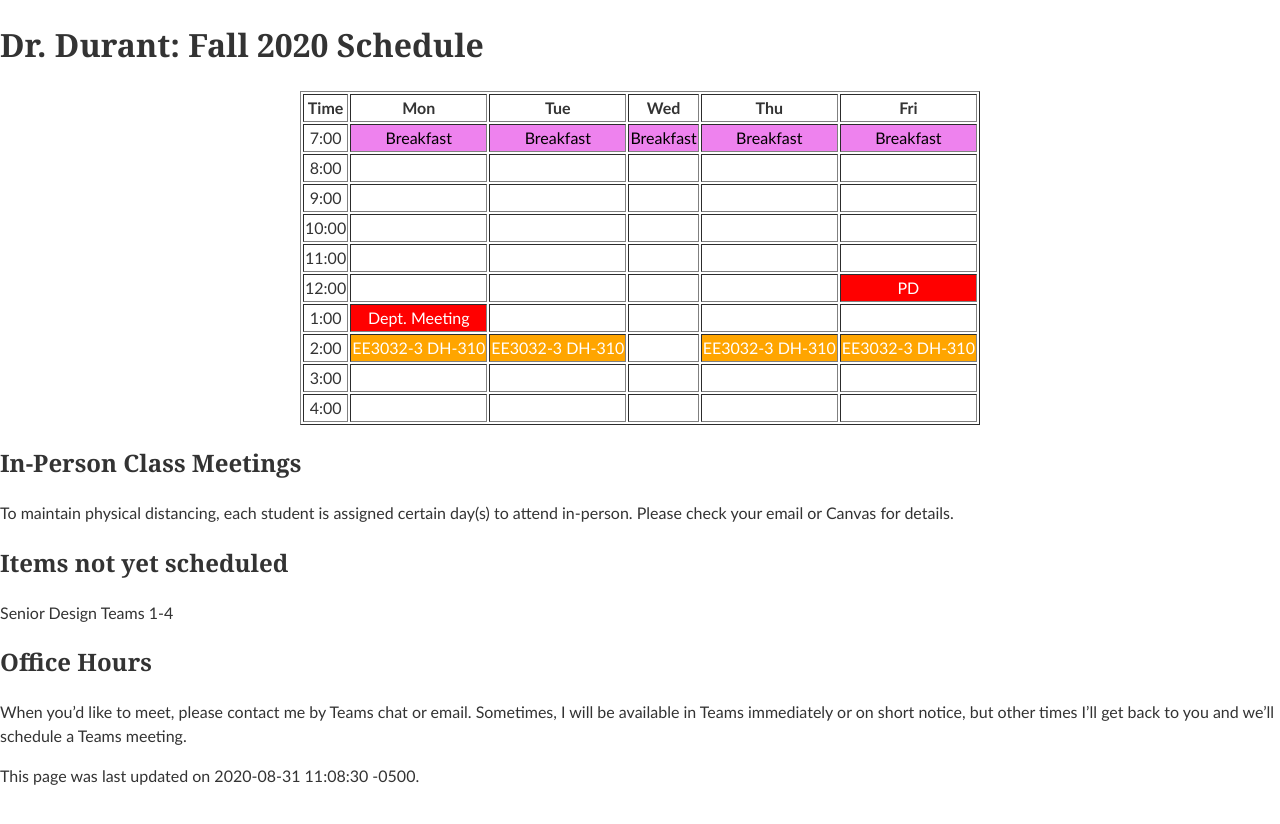
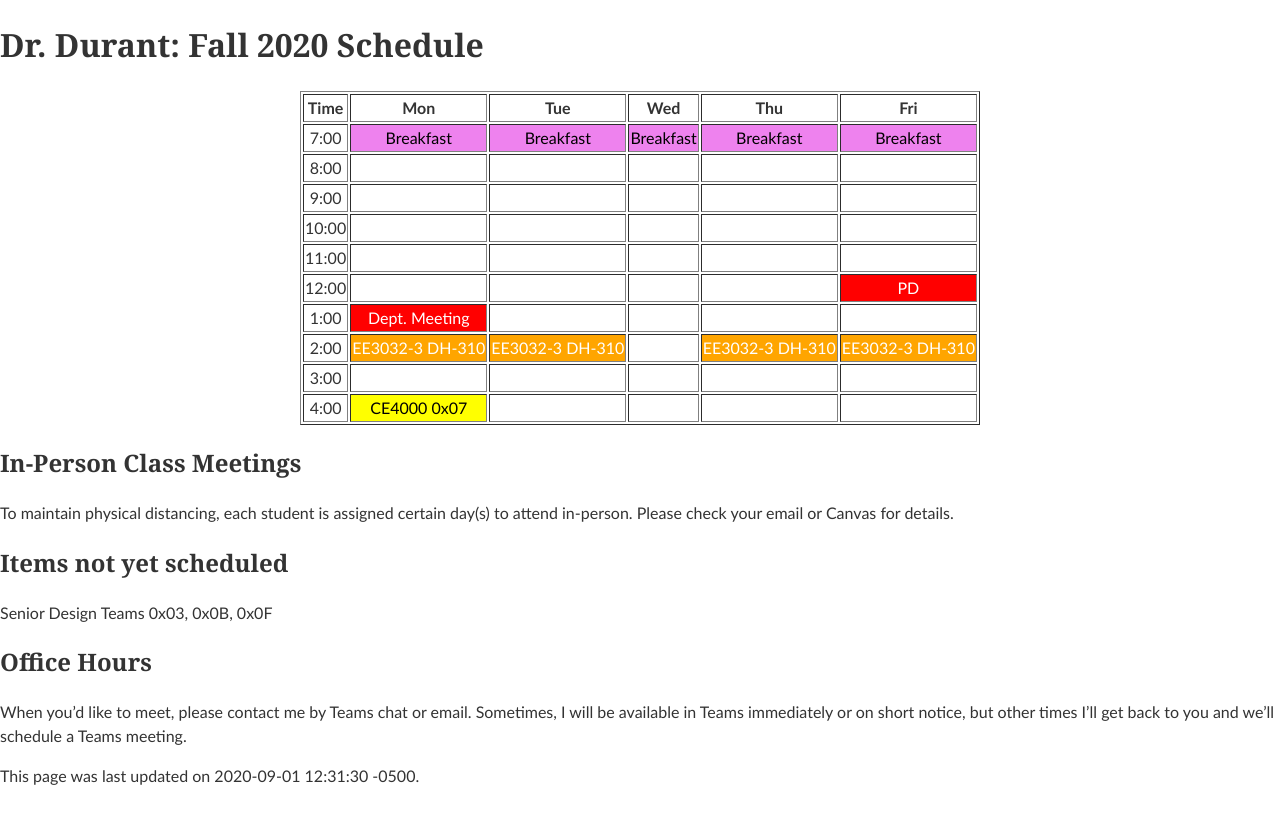
Before and after one commit to edurant/edurant.github.io, a Jekyll site: the page built from sched/f20.md, in a window 1280 px wide. Shown: the top 824 px of the page. Built offline with Jekyll 4.4.1, drawn with Linux system fonts in a browser that asks for light colours.

Commit message:
sch 1 senior design team

```diff
--- a/sched/f20.md
+++ b/sched/f20.md
@@ -1,6 +1,6 @@
 ---
 title: "Dr. Durant: Fall 2020 Schedule"
-date: 2020-08-31 11:08:30 -0500
+date: 2020-09-01 12:31:30 -0500
 ---
 
 <style type="text/css">
@@ -24,7 +24,7 @@
 <tr><td>1:00</td>       <td class="am">Dept. Meeting</td>               <td>&nbsp;</td>                                 <td>&nbsp;</td>                         <td>&nbsp;</td>                                 <td>&nbsp;</td>                                 </tr>
 <tr><td>2:00</td>       <td class="ee3032">EE3032-3&nbsp;DH-310</td>    <td class="ee3032">EE3032-3&nbsp;DH-310</td>    <td>&nbsp;</td>                         <td class="ee3032">EE3032-3&nbsp;DH-310</td>    <td class="ee3032">EE3032-3&nbsp;DH-310</td>    </tr>
 <tr><td>3:00</td>       <td>&nbsp;</td>                                 <td>&nbsp;</td>                                 <td>&nbsp;</td>                         <td>&nbsp;</td>                                 <td>&nbsp;</td>                                 </tr>
-<tr><td>4:00</td>       <td>&nbsp;</td>                                 <td>&nbsp;</td>                                 <td>&nbsp;</td>                         <td>&nbsp;</td>                                 <td>&nbsp;</td>                                 </tr>
+<tr><td>4:00</td>       <td class="ce4000">CE4000 0x07</td>             <td>&nbsp;</td>                                 <td>&nbsp;</td>                         <td>&nbsp;</td>                                 <td>&nbsp;</td>                                 </tr>
 </table>
 </div>
 
@@ -33,7 +33,7 @@
 To maintain physical distancing, each student is assigned certain day(s) to attend in-person. Please check your email or Canvas for details.
 
 ## Items not yet scheduled
-<td class="ce4000">Senior Design Teams 1-4</td>
+<td class="ce4000">Senior Design Teams 0x03, 0x0B, 0x0F</td>
 
 ## Office Hours
 
```
